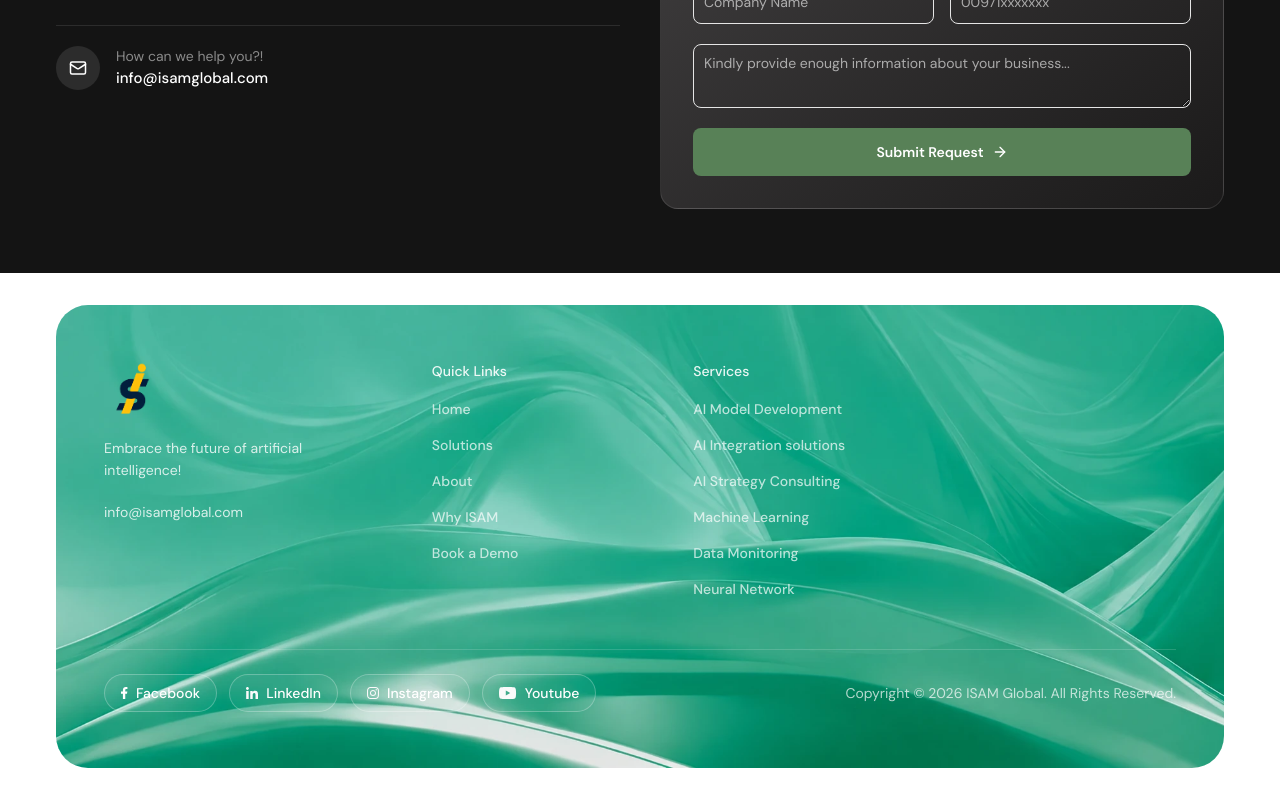
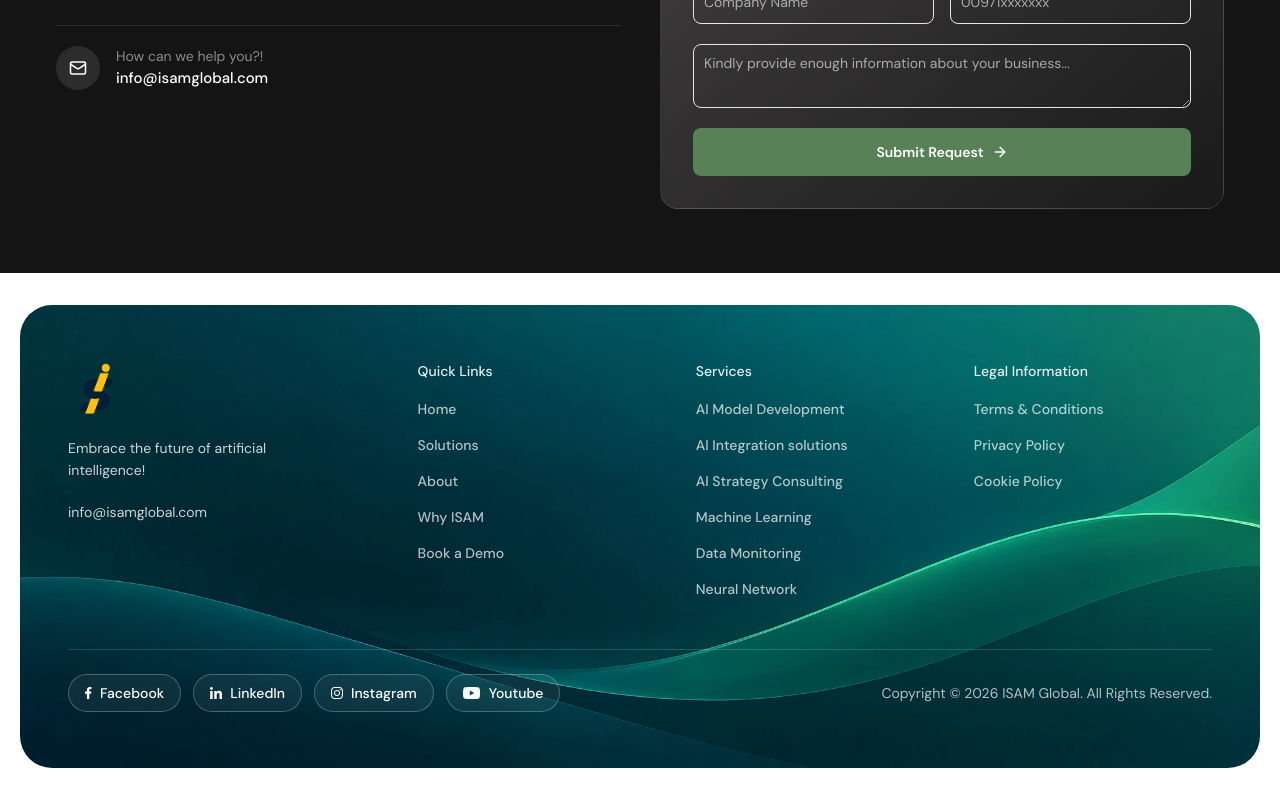
Before and after one commit to prajilk/isamglobal, a Next.js app: page / in a window 1280 px wide. Shown: the part 5877-6677 px from the top of the page. Built offline with nearby package versions, Linux system fonts and the light colour scheme.

Commit message:
footer chnaged

```diff
--- a/components/layout/footer.tsx
+++ b/components/layout/footer.tsx
@@ -38,6 +38,14 @@ const columns: LinkColumn[] = [
       { label: "Neural Network", href: "#" },
     ],
   },
+  {
+    title: "Legal Information",
+    links: [
+      { label: "Terms & Conditions", href: "#" },
+      { label: "Privacy Policy", href: "#" },
+      { label: "Cookie Policy", href: "#" },
+    ],
+  },
 ]
 
 const socials = [
@@ -49,7 +57,7 @@ const socials = [
 
 export default function Footer() {
   return (
-    <footer className="container-padding-x container py-8">
+    <footer className="px-3 py-8 md:px-5">
       <div
         className="relative overflow-hidden rounded-[32px] bg-[#0f3d33] bg-cover bg-bottom"
         style={{
```
Also changed, not shown: public/footer.webp.
